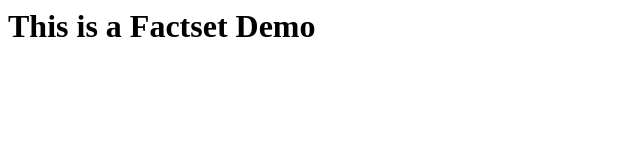
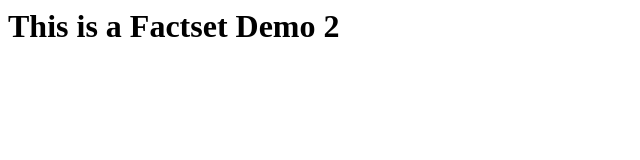
Before and after one commit to sanjshah2001/demo, a plain HTML site: page index.html in a window 1280 px wide. Shown: the full height of the page, 0-640 px from the left. Drawn offline with Linux system fonts and the light colour scheme.

Commit message:
Changed index

```diff
--- a/index.html
+++ b/index.html
@@ -1 +1 @@
-<H1>This is a Factset Demo</H1>
+<H1>This is a Factset Demo 2</H1>
```
